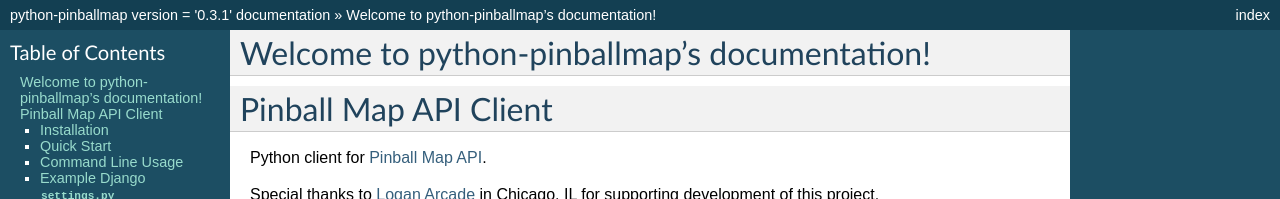
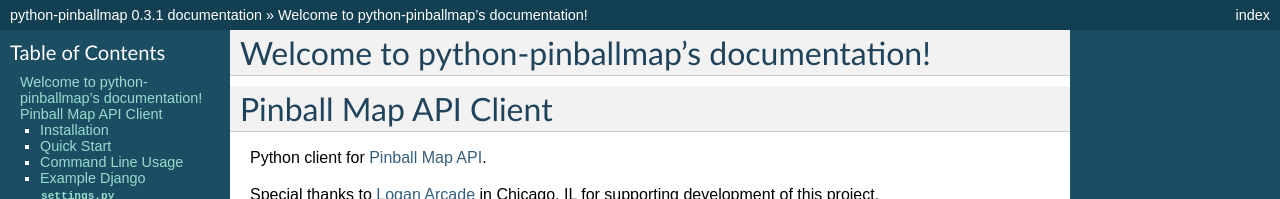
Before and after one commit to eyesee1/python-pinballmap, a Sphinx documentation site: the page built from docs/index.rst, in a window 1280 px wide and 900 px high. Shown: the top 199 px of the window. Built offline with Sphinx 7.4.7, drawn with Linux system fonts in a browser that asks for light colours; some of the changed text lies outside the part shown.

Commit message:
fix bumpversion conf
… for compat with black using double quotes

```diff
--- a/docs/conf.py
+++ b/docs/conf.py
@@ -56,7 +56,7 @@
 # built documents.
 #
 # The short X.Y version.
-version = "version = '0.3.1'"
+version = "0.3.1"
 # The full version, including alpha/beta/rc tags.
 release = version
 
--- a/setup.py
+++ b/setup.py
@@ -24,7 +24,7 @@
     # Versions should comply with PEP440.  For a discussion on single-sourcing
     # the version across setup.py and the project code, see
     # https://packaging.python.org/en/latest/single_source_version.html
-    version="version='0.3.1'",
+    version="0.3.1",
     description="Python client for the Pinball Map API",
     long_description=long_description,
     # The project's main homepage.
```
Also changed, not shown: setup.cfg (+6 -6 lines), 1 other file.
